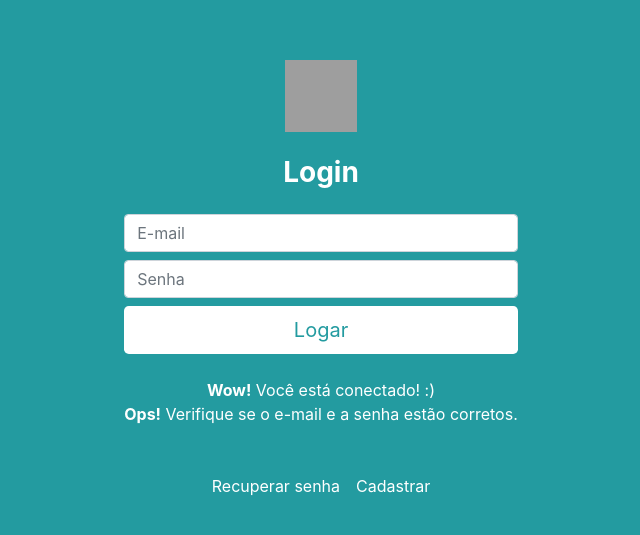
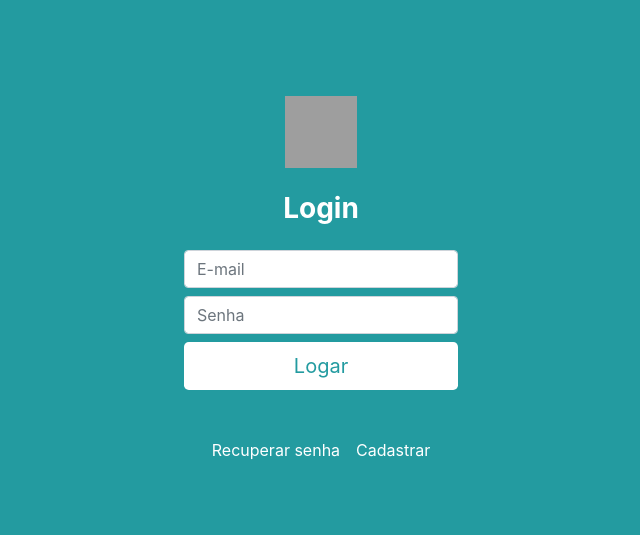
Before and after one commit to IgorFonck/firebase-eventos, a React (Create React App) app: page / in a window 1280 px wide. Shown: the part 121-656 px from the top of the page, without its empty margins (319-959 px from the left). Built offline with nearby package versions, Linux system fonts and the light colour scheme; grey boxes are pictures that could not be loaded.

Commit message:
Dinamizando mensagens de login

```diff
--- a/src/view/login/index.js
+++ b/src/view/login/index.js
@@ -8,13 +8,14 @@ function Login() {
 
     const [email, setEmail] = useState();
     const [senha, setSenha] = useState();
+    const [msgTipo, setMsgTipo] = useState();
 
     function logar() {
 
         firebase.auth().signInWithEmailAndPassword(email, senha).then(resultado => {
-            alert('Usuario logado');
+            setMsgTipo('sucesso');
         }).catch(erro => {
-            alert(erro);
+            setMsgTipo('erro');
         });
 
     }
@@ -33,8 +34,8 @@ function Login() {
                 <button onClick={logar} className="btn btn-lg btn-block btn-login" type="button">Logar</button>
 
                 <div className="msg-login text-white text-center my-4">
-                    <span className="d-block"><strong>Wow!</strong> Você está conectado! :)</span>
-                    <span className="d-block"><strong>Ops!</strong> Verifique se o e-mail e a senha estão corretos.</span>
+                    {msgTipo === 'sucesso' && <span className="d-block"><strong>Wow!</strong> Você está conectado! :)</span>}
+                    {msgTipo === 'erro' && <span className="d-block"><strong>Ops!</strong> Verifique se o e-mail e a senha estão corretos.</span>}
                 </div>
 
                 <div className="opcoes-login mt-5 text-center">
```
